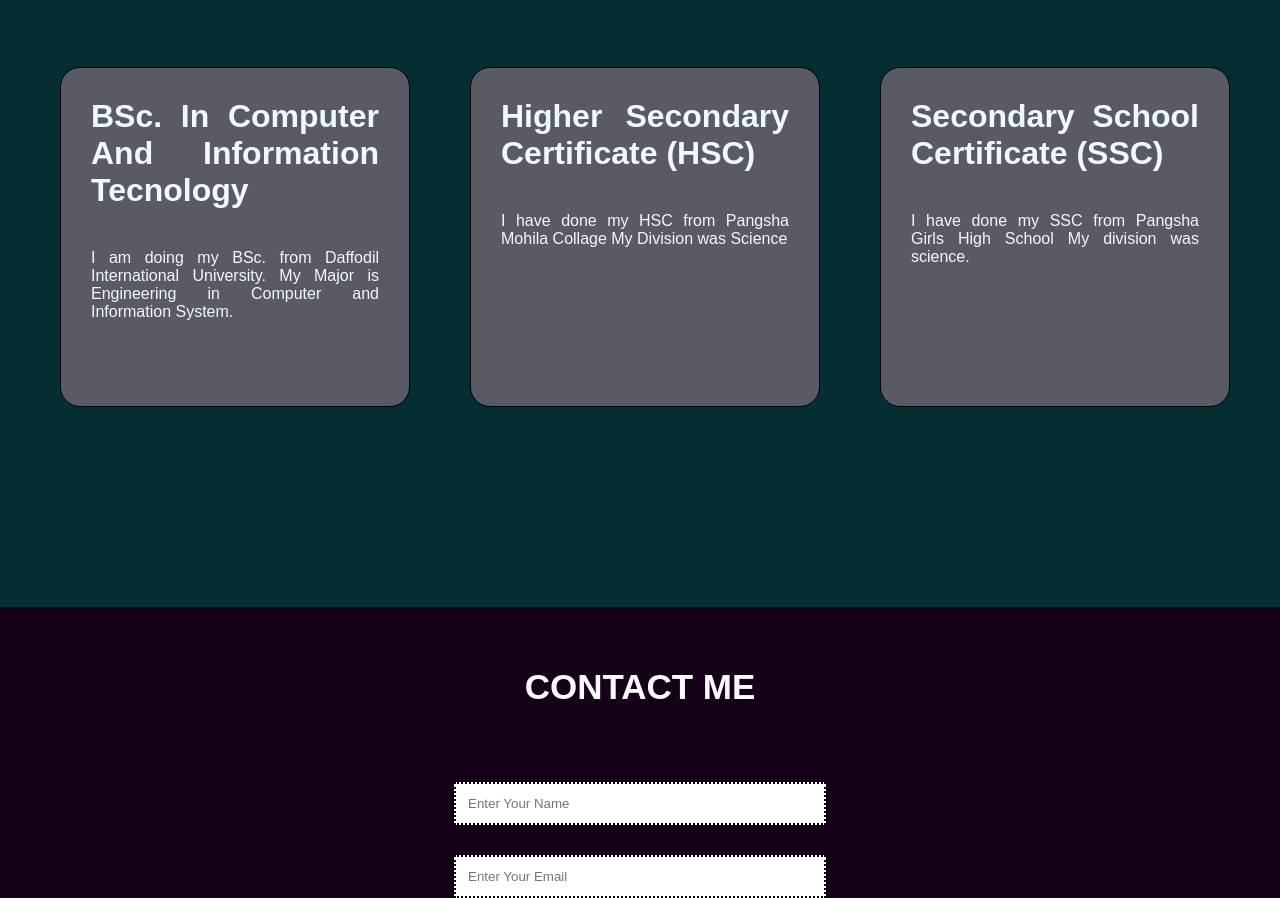
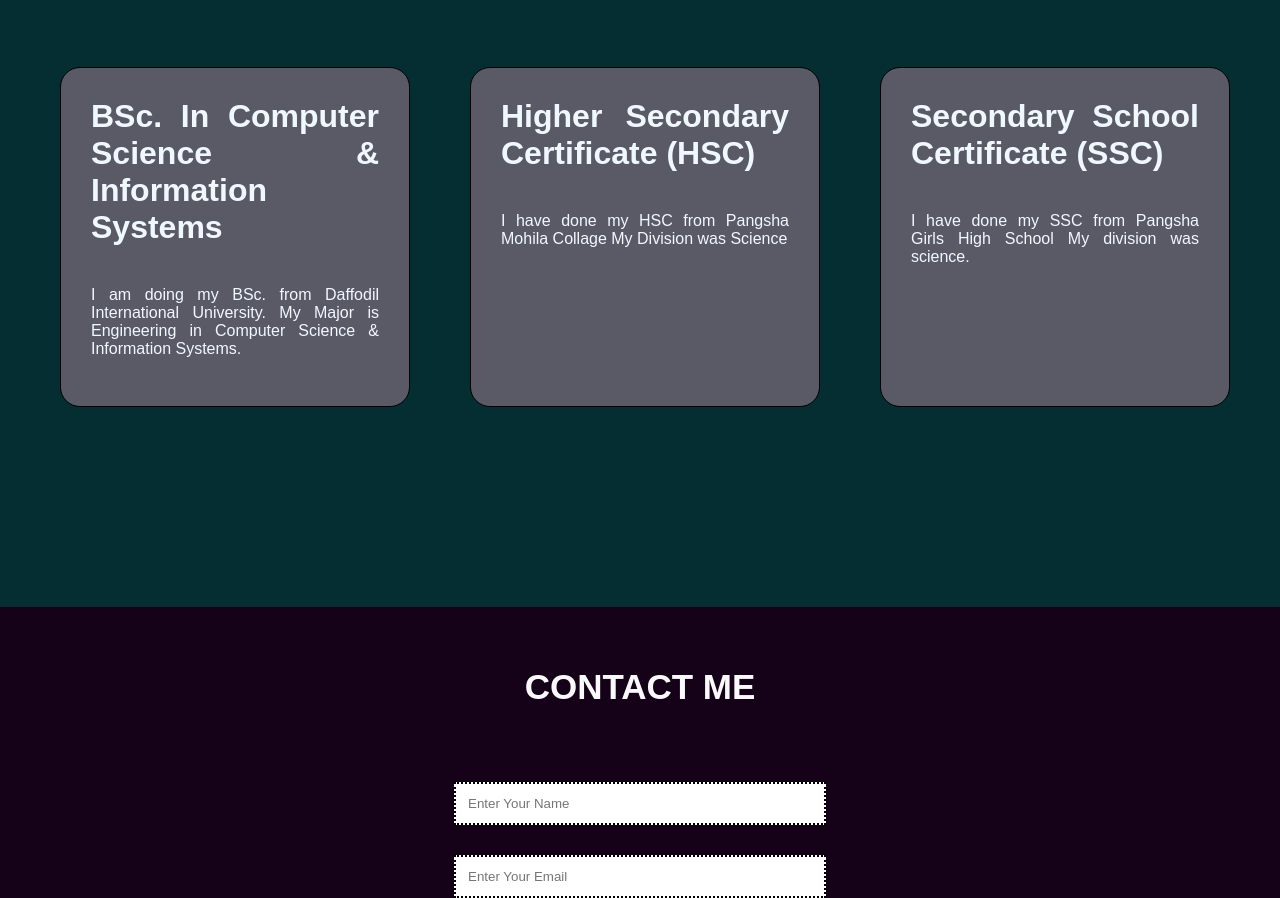
Before and after one commit to Airin93/Airin93.github.io, a plain HTML site: page index.html in a window 1280 px wide. Shown: the part 3166-4064 px from the top of the page. Drawn offline with nearby package versions, Linux system fonts and the light colour scheme.

Commit message:
Update index.html

```diff
--- a/index.html
+++ b/index.html
@@ -143,9 +143,9 @@
 
 
 
-                <h2> BSc. In Computer And Information Tecnology</h2>
+                <h2> BSc. In Computer Science & Information Systems</h2>
                 <p>I am doing my BSc. from Daffodil International University.
-                    My Major is Engineering in Computer and Information System.</p>
+                    My Major is Engineering in Computer Science & Information Systems.</p>
             </div>
 
             <div class="container">
```
